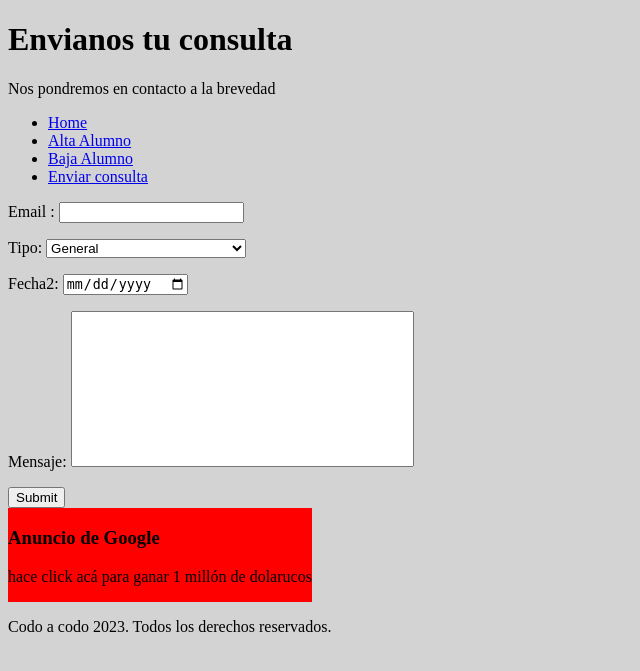
After one commit to LucianoPueyo/Codo-a-codo-Django-23317, a Django app: page /aula_virtual/enviar_consulta/ in a window 1280 px wide. The commit adds this page. Shown: the top 671 px of the page, without its empty margins (0-640 px from the left). Run offline with Django 4.2, Linux system fonts and the light colour scheme.

Commit message:
Clase 17: Formularios 2 - Widgets, Validaciones y Django messages

```diff
--- a/Django/codo_codo_2023/aula_virtual/forms.py
+++ b/Django/codo_codo_2023/aula_virtual/forms.py
@@ -1,7 +1,45 @@
 from django import forms
+from django.core.exceptions import ValidationError
+
+TYPE_CHOICES = [
+    ("general", "General"),
+    ("diploma_tramite", "Diploma en Tramite"),
+    ("Constancia_alumno_regular", "Constancia de alumno regular"),
+    ("otros", "Otros"),
+]
 
 
 class AltaAlumnoForm(forms.Form):
-    nombre = forms.CharField(label="Nombre", required=True)
+    nombre = forms.CharField(
+        label="Nombre",
+        widget=forms.TextInput(
+            attrs={
+                'id':'AltaAlumnoNombre',
+                'class': 'campo_nombre rojo'
+            }),
+        required=True
+    )
     apellido = forms.CharField(label="Apellido", required=True)
     mail = forms.EmailField(label="Email ", required=True)
+
+    def clean_nombre(self):
+        pass
+        # Validación del campo Nombre
+
+        # Para mas detalle
+        # https://docs.djangoproject.com/en/4.2/ref/forms/validation/
+
+        # raise ValidationError("Validacion de nombre invalida")
+
+
+class EnviarConsultaForm(forms.Form):
+    mail = forms.EmailField(label="Email ", required=True)
+    tipo = forms.ChoiceField(
+        choices=TYPE_CHOICES,
+    )
+
+    fecha2 = forms.DateField(widget=forms.DateInput(attrs={'type': 'date'}))
+
+    mensaje = forms.CharField(widget=forms.Textarea(attrs={
+                'class': 'area_texto'
+            }))
--- /dev/null
+++ b/Django/codo_codo_2023/aula_virtual/static/aula_virtual/css/enviar_consulta.css
@@ -0,0 +1,3 @@
+.area_texto {
+    resize: none;
+}
--- a/Django/codo_codo_2023/aula_virtual/templates/aula_virtual/base.html
+++ b/Django/codo_codo_2023/aula_virtual/templates/aula_virtual/base.html
@@ -11,6 +11,15 @@
 </head>
 <body>
     <header>
+        <section class="mensajes">
+            {% if messages %}
+                <ul class="messages">
+                    {% for message in messages %}
+                        <li {% if message.tags %} class="{{ message.tags}}" {% endif %}>{{ message }}</li>
+                    {% endfor %}
+                </ul>
+            {% endif %}
+        </section>
         {% block encabezado %} {% endblock %}
     </header>
     <nav>
@@ -18,6 +27,7 @@
             <li><a href="{% url 'index' %}">Home</a></li>
             <li><a href="{% url 'alta_alumno' %}">Alta Alumno</a></li>
             <li><a href="{% url 'baja_alumno' %}">Baja Alumno</a></li>
+            <li><a href="{% url 'enviar_consulta' %}">Enviar consulta</a></li>
         </ul>
     </nav>
     <main>
--- /dev/null
+++ b/Django/codo_codo_2023/aula_virtual/templates/aula_virtual/enviar_consulta.html
@@ -0,0 +1,22 @@
+{% extends 'aula_virtual/base.html' %}
+{% load static %}
+
+{% block extra_css %}
+    <link rel="stylesheet" href="{% static 'aula_virtual/css/enviar_consulta.css' %}">
+{% endblock %}
+
+{% block titulo %}Envianos tu consulta{% endblock %}
+
+{% block encabezado %}
+    <h1>Envianos tu consulta</h1>
+    <p>Nos pondremos en contacto a la brevedad</p>
+{% endblock %}
+
+{% block contenido %}
+    <form action="" method="POST">
+        {% csrf_token %}
+
+        {{ form.as_p }}
+        <input type="submit">
+    </form>
+{% endblock %}
--- a/Django/codo_codo_2023/aula_virtual/urls.py
+++ b/Django/codo_codo_2023/aula_virtual/urls.py
@@ -12,4 +12,6 @@
     re_path(r'^alumnos/(?P<year>[0-9]{4})/(?P<month>[0-9]{2})/$', views.listar_alumnos_by_year_month, name="listar_alumnos_by_year_month"),
 
     path('docentes/<int:year>/', views.docentes_by_year, {'curso': 'Django'}, name="docentes_by_year"),
+
+    path('enviar_consulta/', views.enviar_consulta, name="enviar_consulta"),
 ]
--- a/Django/codo_codo_2023/aula_virtual/views.py
+++ b/Django/codo_codo_2023/aula_virtual/views.py
@@ -1,8 +1,9 @@
-from django.shortcuts import render
+from django.contrib import messages
+from django.shortcuts import render, redirect
 from django.http import HttpResponse, HttpResponseNotFound
 from django.urls import reverse
 
-from .forms import AltaAlumnoForm
+from .forms import AltaAlumnoForm, EnviarConsultaForm
 
 def index(request):
     print(reverse('alta_alumno'))
@@ -53,6 +54,25 @@
     if request.method == "POST":
         # POST
         alta_alumno_form = AltaAlumnoForm(request.POST)
+
+        # Validaciones
+        if alta_alumno_form.is_valid():
+            print(
+                alta_alumno_form.cleaned_data['apellido'],
+                alta_alumno_form.cleaned_data['nombre'],
+                alta_alumno_form.cleaned_data['mail']
+            )
+
+            messages.add_message(
+                request, messages.SUCCESS,
+                'Alumno dado de alta Correctamente',
+                extra_tags="clase_1 clase_2"
+            )
+
+            return redirect("index")
+
+        else:
+            messages.add_message(request, messages.ERROR, 'Ocurrió un error')
 
     else:
         # GET
@@ -105,3 +125,10 @@
         "<p>Docente 1</p>" +
         "<p>Docente 2</p>"
     )
+
+def enviar_consulta(request):
+
+    form = EnviarConsultaForm()
+    context = {'form': form}
+
+    return render(request, 'aula_virtual/enviar_consulta.html', context)
```
Also changed, not shown: Django/codo_codo_2023/aula_virtual/static/aula_virtual/css/alta_alumno.css (+7 -0 lines), 1 other file.
